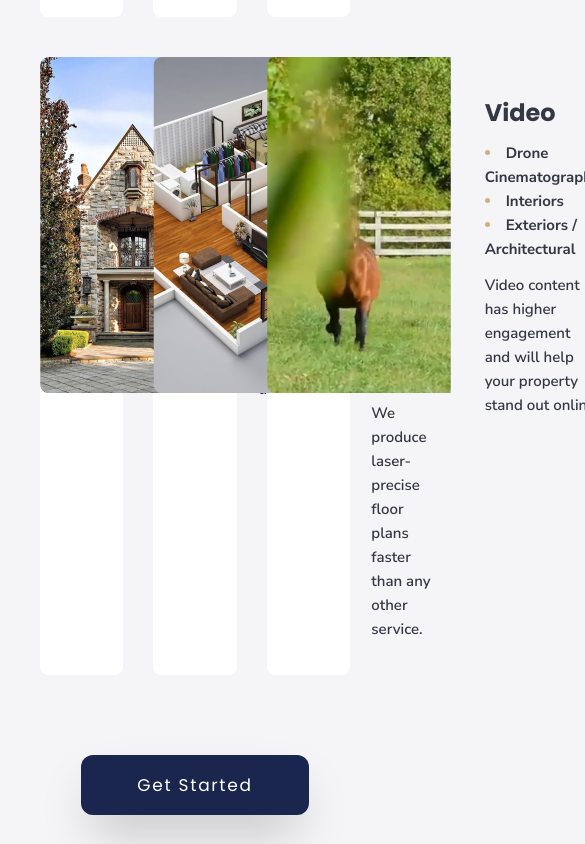
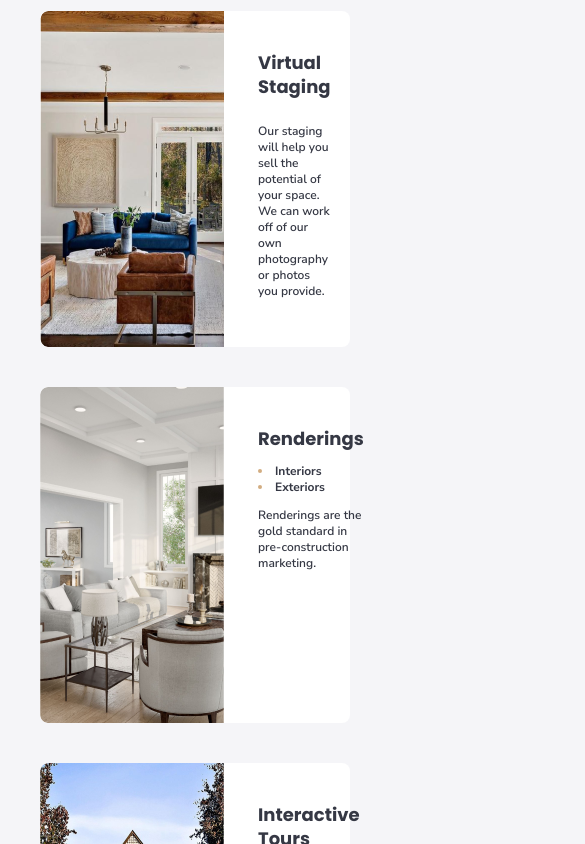
Before and after one commit to furkansunger/test-ui-nextjs, a Next.js app: page / in a window 390 px wide. Shown: the part 900-1744 px from the top of the page, 585 px wide, since content can reach past the window. Built offline with nearby package versions, Linux system fonts and the light colour scheme.

Commit message:
Responsive issues fixed

```diff
--- a/app/page.tsx
+++ b/app/page.tsx
@@ -9,7 +9,7 @@ const Home = () => {
 
       <Cards data={data} />
 
-      <button className='bg-[#1B264F] text-white text-[17px] tracking-widest leading-[60px] px-14 rounded-xl shadow-2xl'>Get Started</button>
+      <button className='uppercase bg-[#1B264F] text-white text-[17px] tracking-widest leading-[60px] px-14 rounded-xl shadow-2xl'>Get Started</button>
     </main>
   )
 }
--- a/components/CardItem/index.tsx
+++ b/components/CardItem/index.tsx
@@ -48,31 +48,19 @@ const CardItem = ({ item }: Prop) => {
               </div>
             )
           }
-          {/* <div className="relative w-[184px] h-[176px] ">
-            <Image className='rounded-s-lg' src="/images/img-1.png" alt='test' fill
-              style={{
-                objectFit: 'cover',
-              }} />
-          </div>
-          <div className="relative w-[184px] h-[176px] ">
-            <Image className='rounded-s-lg' src="/images/img-2.png" alt='test' fill
-              style={{
-                objectFit: 'cover',
-              }} />
-          </div> */}
         </div>
         <div className="max-w-[254px] pt-[40px] pr-[30px] pb-[34px] pl-[34px] flex flex-col items-start justify-start gap-3">
-          <h3 className='leading-[32px] text-2xl text-[#353844] font-bold'>{item.name}</h3>
+          <h3 className='sm:leading-[32px] leading-6 sm:text-2xl text-lg text-[#353844] font-bold'>{item.name}</h3>
 
           <ul className='marker:text-[#D2AD81] list-inside list-disc'>
             {
               item.list && item.list.map((value, index) => (
-                <li key={index} className={`font-bold text-[#353844] leading-6 text-[15px] ${nunitoSans.className}`}>{value.item}</li>
+                <li key={index} className={`font-bold text-[#353844] sm:leading-6 leading-4 sm:text-[15px] text-xs ${nunitoSans.className}`}>{value.item}</li>
               ))
             }
           </ul>
 
-          <p className={`font-semibold text-[#353844] leading-6 text-[15px] ${nunitoSans.className}`}>
+          <p className={`font-semibold text-[#353844] sm:leading-6 leading-4 sm:text-[15px] text-xs ${nunitoSans.className}`}>
             {item.description}
           </p>
         </div>
--- a/components/Cards/index.tsx
+++ b/components/Cards/index.tsx
@@ -4,7 +4,7 @@ import { CardProp } from '../CardItem'
 
 const Cards = ({ data }: any) => {
   return (
-    <div className='grid grid-cols-3 gap-y-10 gap-x-[30px]'>
+    <div className='grid xl:grid-cols-3 md:grid-cols-2 grid-cols-1 gap-y-10 gap-x-[30px]'>
       {
         data?.map((item: CardProp, index: number) => (
           <CardItem item={item} key={index} />
```
